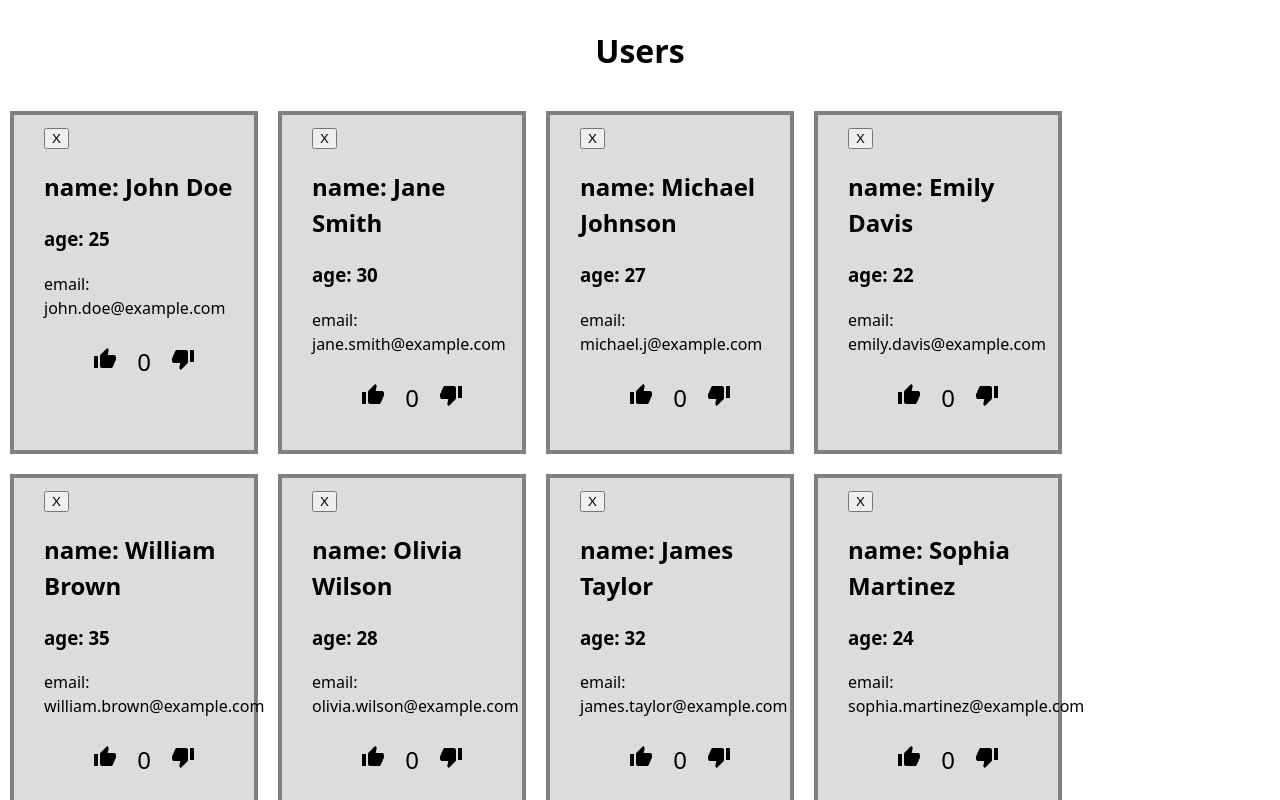
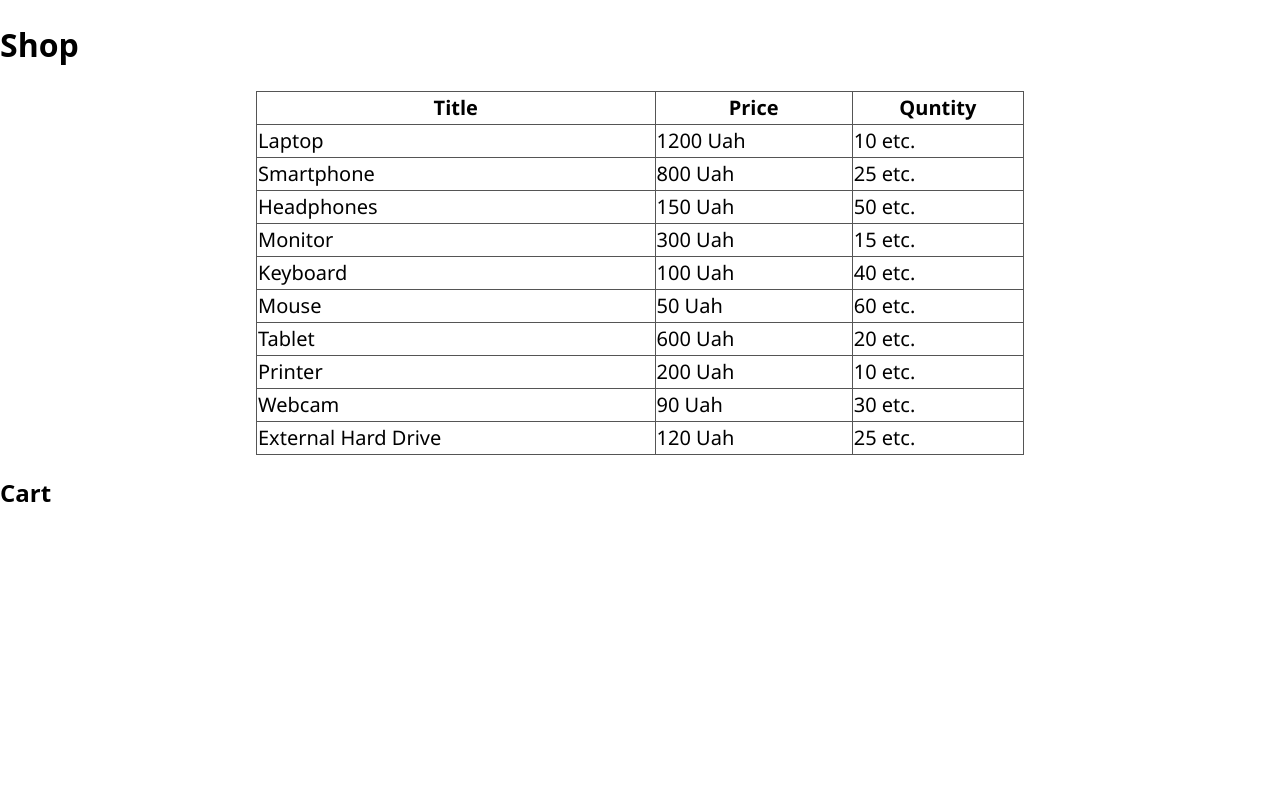
Before and after one commit to MakarKolesnyk/props-practice, a React (Vite) app: page / in a window 1280 px wide. Shown: the top 800 px of the page. Built offline with nearby package versions, Linux system fonts and the light colour scheme.

Commit message:
Add Shop

```diff
--- a/src/App.jsx
+++ b/src/App.jsx
@@ -1,11 +1,9 @@
-import ProductTable from "./components/ProductsTable/ProductTable";
-import UsersSection from "./components/UsersSection/UsersSection";
+import ShopPage from "./pages/ShopPage";
 
 function App() {
   return (
     <>
-      {/* <ProductTable /> */}
-      <UsersSection />
+      <ShopPage />
     </>
   );
 }
--- /dev/null
+++ b/src/components/Shop/Cart/Cart.jsx
@@ -0,0 +1,11 @@
+
+
+const Cart = () => {
+    return (
+        <div>
+
+        </div>
+    );
+}
+
+export default Cart;
--- a/src/components/ProductsTable/ProductTable.jsx
+++ b/src/components/Shop/ProductsTable/ProductTable.jsx
@@ -1,5 +1,5 @@
 import Product from "../Product/Product";
-import products from "./data";
+import products from "../data";
 import styles from "./ProductTable.module.css"
 
 const ProductTable = () => {
--- /dev/null
+++ b/src/components/Shop/Shop.jsx
@@ -0,0 +1,18 @@
+import ProductTable from "./ProductsTable/ProductTable";
+import data from "./data"
+import { useState } from 'react';
+import Cart from './Cart/Cart';
+
+const Shop = () => {
+    const [products, setProducts] = useState(data);
+    const [cartProducts, setCartProducts] = useState([]);
+    return (
+        <>
+          <ProductTable products={products}/>
+          <h2>Cart</h2>
+          <Cart cartProducts={cartProducts}/>
+        </>
+    );
+}
+
+export default Shop;
--- /dev/null
+++ b/src/pages/ShopPage.jsx
@@ -0,0 +1,13 @@
+import ProductTable from '../components/Shop/ProductsTable/ProductTable';
+import Shop from '../components/Shop/Shop';
+
+const ShopPage = () => {
+    return (
+        <main>
+            <h1>Shop</h1>
+            <Shop/>
+        </main>
+    );
+}
+
+export default ShopPage;
```
Also changed, not shown: src/components/Shop/Product/Product.jsx (renamed from src/components/Product/Product.jsx, +12 -1 lines), src/components/UserProfile/UserProfile.jsx (+9 -0 lines), src/components/Shop/ProductsTable/ProductTable.module.css (renamed from src/components/ProductsTable/ProductTable.module.css), src/components/Shop/data.js (renamed from src/components/ProductsTable/data.js).
